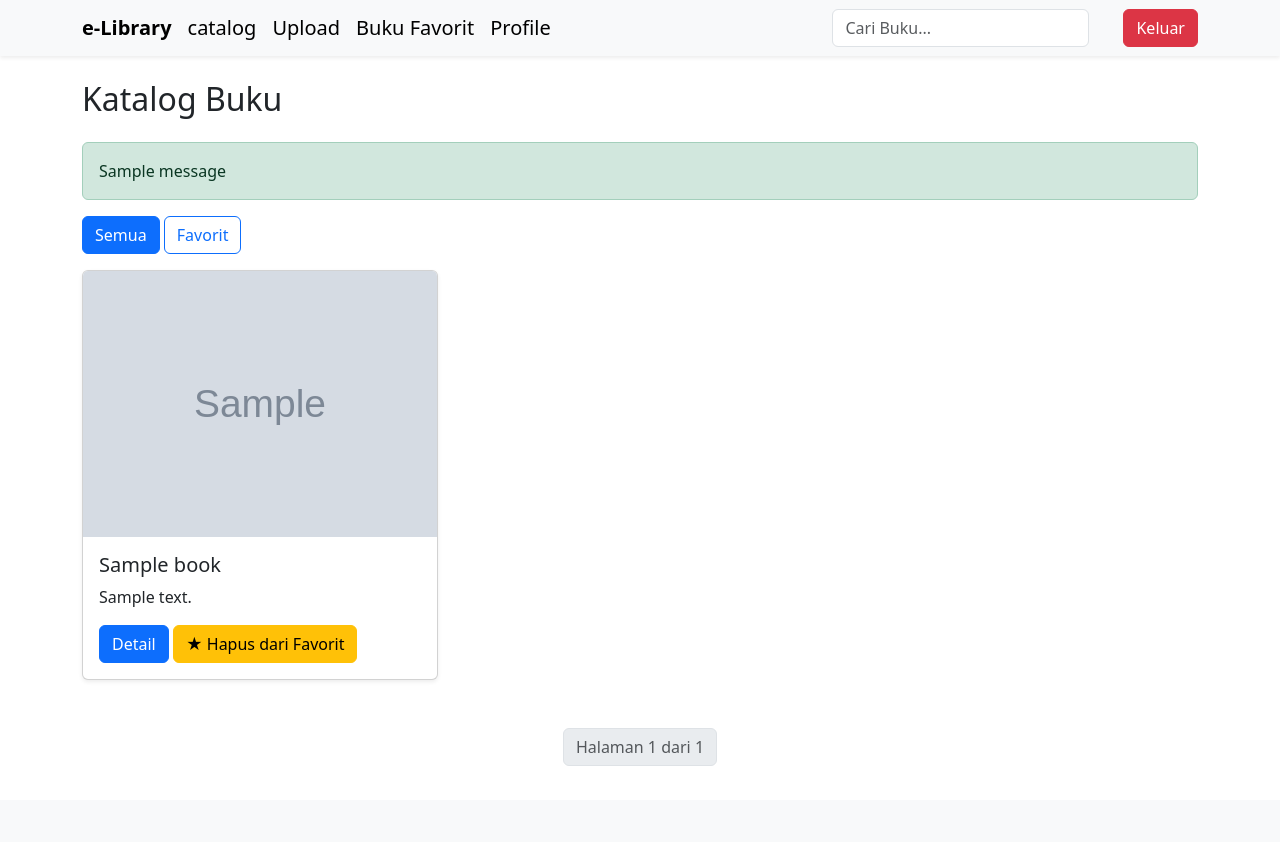
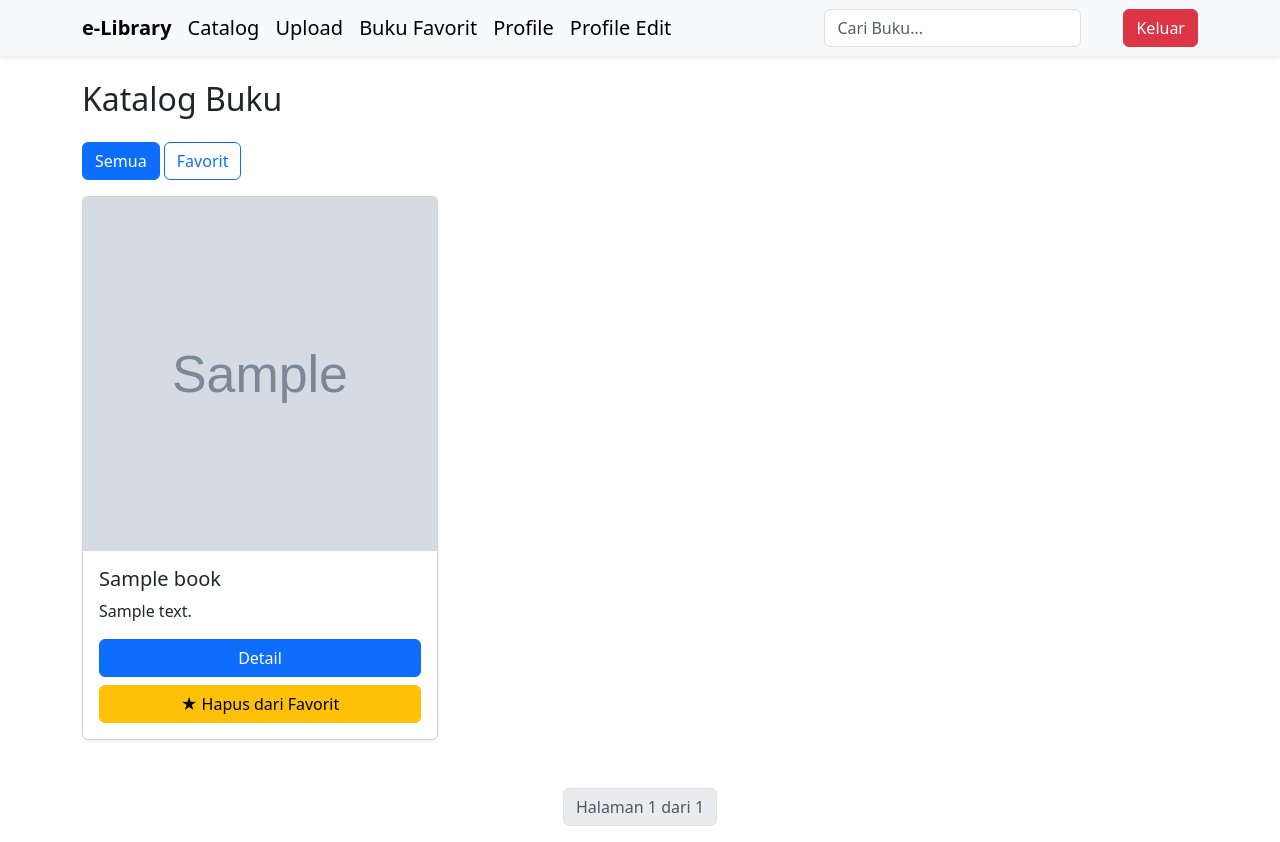
Before and after one commit to TarmanaM/elibrary-django, a Django app: page /catalog/ in a window 1280 px wide. Before the commit the page ends 766 px from the top, so only its background shows below. Run offline with Django 5.2, Linux system fonts and the light colour scheme; a user stored in the database is signed in; tables that the repository leaves empty hold one stand-in row (values such as "Sample post"); grey boxes marked "Sample" are stand-in pictures; one stand-in notice (Sample message) is shown; parts of the project's set-up code (start-up, migrations or seed data) failed here and were passed over.

Commit message:
tidy up front end

```diff
--- a/elibrary/urls.py
+++ b/elibrary/urls.py
@@ -23,7 +23,4 @@ from django.conf.urls.static import static
 urlpatterns = [
     path('admin/', admin.site.urls),
     path('', include('libraryApp.urls')),
-]
-if settings.DEBUG:
-    urlpatterns += static(settings.MEDIA_URL, document_root=settings.MEDIA_ROOT)
-urlpatterns += static(settings.MEDIA_URL, document_root=settings.MEDIA_ROOT)
+] + static(settings.MEDIA_URL, document_root=settings.MEDIA_ROOT)
--- /dev/null
+++ b/libraryApp/static/css/custom-style.css
@@ -0,0 +1,7 @@
+.card-img-top {
+    width: 100%;
+    aspect-ratio: 1;
+    object-fit: cover;
+    object-position: center;
+
+}
--- /dev/null
+++ b/libraryApp/static/js/custom-script.js
@@ -0,0 +1,7 @@
+document.addEventListener("DOMContentLoaded", function () {
+    var toastElList = document.querySelectorAll('.toast');
+    toastElList.forEach(function (toastEl) {
+        var toast = new bootstrap.Toast(toastEl, { delay: 3000 }); // Hilang setelah 3 detik
+        toast.show();
+    });
+});
--- a/libraryApp/templates/base.html
+++ b/libraryApp/templates/base.html
@@ -1,15 +1,18 @@
 
 <!DOCTYPE html>
 <html lang="id">
+
 <head>
+    {% load static %}
     <meta charset="UTF-8">
     <meta name="viewport" content="width=device-width, initial-scale=1.0">
     <title>{% block title %}e-Library{% endblock %}</title>
     <link href="https://cdn.jsdelivr.net/npm/bootstrap@5.3.0/dist/css/bootstrap.min.css" rel="stylesheet">
     <link rel="stylesheet" href="https://cdnjs.cloudflare.com/ajax/libs/font-awesome/6.4.2/css/all.min.css">
+    <link rel="stylesheet" href="{% static 'css/custom-style.css' %}">
 </head>
 <body>
-    {% load static %}
+
 
     <nav class="navbar navbar-expand-lg navbar-light bg-light shadow-sm">
         <div class="container">
@@ -19,11 +22,15 @@
             </button>
             <div class="collapse navbar-collapse" id="navbarNav">
                 <ul class="navbar-nav me-auto">
-                    <a class="navbar-brand " href="{% url 'catalog' %}">catalog</a>
-                    <a class="navbar-brand  " href="{% url 'upload_book' %}">Upload</a>
-                    <a class="navbar-brand" href="{% url 'favorite_books' %}">Buku Favorit</a>
-                    <a class="navbar-brand" href="{% url 'profile' %}">Profile</a>
+                    <a class="navbar-brand" href="{% url 'catalog' %}">Catalog</a>
+                    {% if user.is_authenticated %}
+                        <a class="navbar-brand" href="{% url 'upload_book' %}">Upload</a>
+                        <a class="navbar-brand" href="{% url 'favorite_books' %}">Buku Favorit</a>
+                        <a class="navbar-brand" href="{% url 'profile' %}">Profile</a>
+                        <a class="navbar-brand" href="{% url 'edit_profile' %}">Profile Edit</a>
+                    {% endif %}
                 </ul>
+
                 <form class="d-flex ms-auto" method="GET" action="{% url 'search' %}">
                     <input class="form-control me-2" type="search" placeholder="Cari Buku..." name="q" value="{{ query|default:'' }}">
                     <button class="btn btn-outline-light" type="submit">
@@ -31,11 +38,40 @@
                     </button>
                 </form>
 
-                <a href="{% url 'logout' %}" class="btn btn-danger">Keluar</a>
+                {% if user.is_authenticated %}
+                    <a href="{% url 'logout' %}" class="btn btn-danger ms-2">Keluar</a>
+                {% else %}
+                    <a href="{% url 'login' %}" class="btn btn-primary ms-2">Masuk</a>
+                    <a href="{% url 'register' %}" class="btn btn-success ms-2">Daftar</a>
+                {% endif %}
             </div>
         </div>
     </nav>
 
+    {% if messages %}
+
+            {% for message in messages %}
+            <div class="position-fixed top-0 end-0 p-3" style="z-index: 999;">
+                <div class="toast align-items-center text-white {% if message.tags == 'success' %}bg-success{% else %}bg-danger{% endif %} border-0" role="alert" aria-live="assertive" aria-atomic="true">
+                    <div class="d-flex">
+                        <div class="toast-body">
+                            {{ message }}
+                        </div>
+                        <button type="button" class="btn-close btn-close-white me-2 m-auto" data-bs-dismiss="toast" aria-label="Close"></button>
+                    </div>
+                </div>
+            </div>
+            {% endfor %}
+        </div>
+
+{% endif %}
+
     {% block content %}{% endblock %}
+
+<script src="https://cdn.jsdelivr.net/npm/bootstrap@5.3.0/dist/js/bootstrap.bundle.min.js"></script>
+
+<!-- Custom JS -->
+<script src="{% static 'js/custom-script.js' %}"></script>
+
 </body>
 </html>
--- a/libraryApp/templates/libraryApp/catalog.html
+++ b/libraryApp/templates/libraryApp/catalog.html
@@ -6,13 +6,7 @@
 <div class="container mt-4">
     <h2 class="mb-4">Katalog Buku</h2>
 
-    {% if messages %}
-        {% for message in messages %}
-            <div class="alert {% if message.tags == 'success' %}alert-success{% else %}alert-danger{% endif %}">
-                {{ message }}
-            </div>
-        {% endfor %}
-    {% endif %}
+
 
     <div class="row">
         <div class="mb-3">
@@ -23,17 +17,17 @@
 
         {% for book in page_obj %}
         <div class="col-md-4 mb-4">
-                <div class="card shadow-sm">
+            <div class="card shadow-sm h-100"> <!-- Tambahkan h-100 -->
                 {% if book.cover_page %}
                 <img src="{{ book.cover_page.image.url }}" class="card-img-top" alt="{{ book.title }}">
                 {% else %}
                 <img src="" class="card-img-top" alt="Default Cover">
                 {% endif %}
-                    <div class="card-body">
+                <div class="card-body d-flex flex-column">
                     <h5 class="card-title">{{ book.title }}</h5>
-                        <p class="card-text">{{ book.description|truncatewords:15 }}</p>
-                        <a href="{% url 'book_detail' book.id %}" class="btn btn-primary">Detail</a>
-                        <a href="{% url 'toggle_favorite' book.id %}" class="btn {% if book.is_favorite %}btn-warning{% else %}btn-outline-warning{% endif %}">
+                    <p class="card-text flex-grow-1">{{ book.description|truncatewords:15 }}</p>
+                    <a href="{% url 'book_detail' book.id %}" class="btn btn-primary mt-auto">Detail</a>
+                    <a href="{% url 'toggle_favorite' book.id %}" class="btn {% if book.is_favorite %}btn-warning{% else %}btn-outline-warning{% endif %} mt-2">
                         {% if book.is_favorite %}
                             ★ Hapus dari Favorit
                         {% else %}
@@ -43,6 +37,7 @@
                 </div>
             </div>
         </div>
+
         {% empty %}
             <p class="text-center">Belum ada buku di katalog.</p>
         {% endfor %}
--- a/libraryApp/urls.py
+++ b/libraryApp/urls.py
@@ -15,7 +15,7 @@ urlpatterns = [
     path('upload/', views.upload_book, name='upload_book'),
     path("book/edit/<int:book_id>/", views.edit_book, name="edit_book"),
     path("book/<int:book_id>/delete/", views.delete_book, name="delete_book"),
-    path('profile/', views.profile_view, name='profile'),
+    path('profile/', views.profile_views, name='profile'),
     path('profile/edit/', views.edit_profile, name='edit_profile'),
     path("favorites/", views.favorite_books_view, name="favorite_books"),
 
--- a/libraryApp/views.py
+++ b/libraryApp/views.py
@@ -97,12 +97,13 @@ def catalog(request):
 
 
 
+@login_required
 def user_logout(request):
     logout(request)
     messages.success(request, "Anda telah keluar.")
     return redirect('login')
 
-
+@login_required
 def search_view(request):
     query = request.GET.get('q')
     books = Book.objects.all()
@@ -113,6 +114,9 @@ def search_view(request):
             Q(description__icontains=query) |
             Q(published_year__icontains=query)
         )
+        for book in books:
+            book.cover_page = book.pages.first()  # Ambil halaman pertama
+
 
     paginator = Paginator(books, 5)
     page_number = request.GET.get('page')
@@ -130,7 +134,7 @@ def book_detail(request, book_id):
 
 
 
-
+@login_required
 def toggle_favorite(request, book_id):
     book = get_object_or_404(Book, pk=book_id)
     book.is_favorite = not book.is_favorite
@@ -141,7 +145,7 @@ def toggle_favorite(request, book_id):
     else:
         messages.warning(request, f'"{book.title}" dihapus dari Favorit.')
 
-    return redirect('book_detail', book_id=book.id)
+    return redirect('catalog')
 
 @login_required
 def book_preview_view(request, book_id, page_number):
@@ -160,7 +164,7 @@ def book_preview_view(request, book_id, page_number):
         'prev_page': prev_page,
         'next_page': next_page
     })
-
+@login_required
 def upload_book(request):
     if request.method == "POST" and request.FILES.get("pdf_file"):
         title = request.POST["title"]
@@ -188,7 +192,7 @@ def upload_book(request):
         return redirect("catalog")  # Redirect ke halaman daftar buku
 
     return render(request, "libraryApp/upload_book.html")
-
+@login_required
 def edit_book(request, book_id):
     book = get_object_or_404(Book, id=book_id)
 
@@ -227,7 +231,7 @@ def edit_book(request, book_id):
         return redirect("catalog")
 
     return render(request, "libraryApp/edit_book.html", {"book": book})
-
+@login_required
 def delete_book(request, book_id):
     book = get_object_or_404(Book, id=book_id)
 
@@ -240,17 +244,16 @@ def delete_book(request, book_id):
 
 
 
+
+
 @login_required
-def profile_view(request):
+def profile_views(request):
     profile = Profile.objects.get(user=request.user)
     return render(request, 'libraryApp/profile.html', {'profile': profile})
 
-
-from .forms import ProfileForm
-
 @login_required
 def edit_profile(request):
-    profile, created = Profile.objects.get_or_create(user=request.user)
+    profile = Profile.objects.get(user=request.user)
 
     if request.method == "POST":
         name = request.POST.get("name")
```
Also changed, not shown: elibrary/settings.py (+6 -2 lines), libraryApp/templates/libraryApp/edit_book.html (+1 -7 lines), libraryApp/templates/libraryApp/edit_profile.html (+2 -5 lines), libraryApp/templates/libraryApp/favorites.html (+1 -7 lines), libraryApp/templates/libraryApp/profile.html (+3 -12 lines), libraryApp/templates/libraryApp/upload_book.html (+1 -7 lines). Lines whose indentation alone changed are shown as unchanged.
